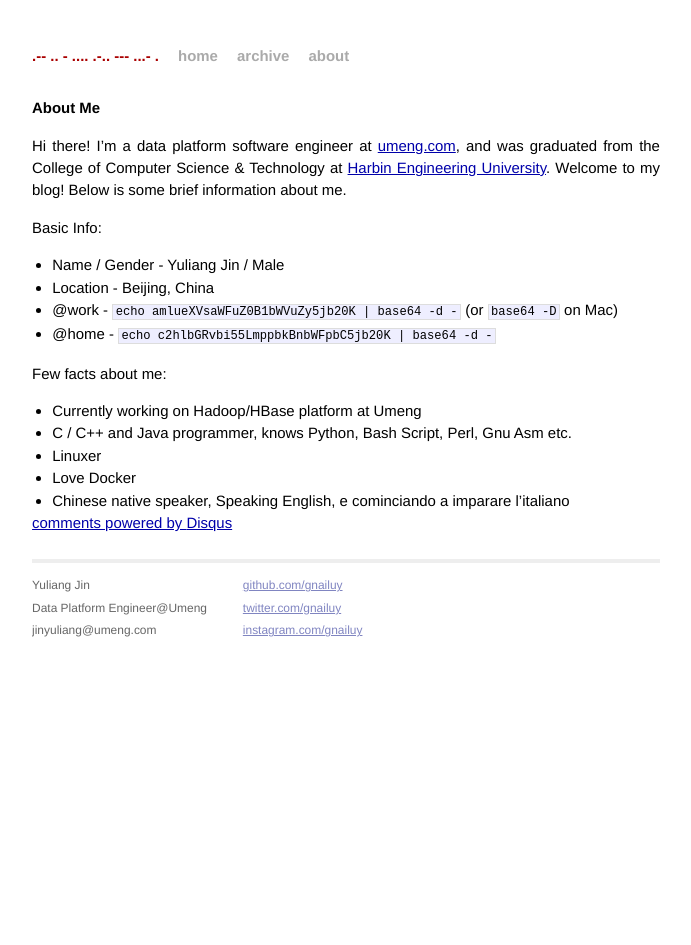
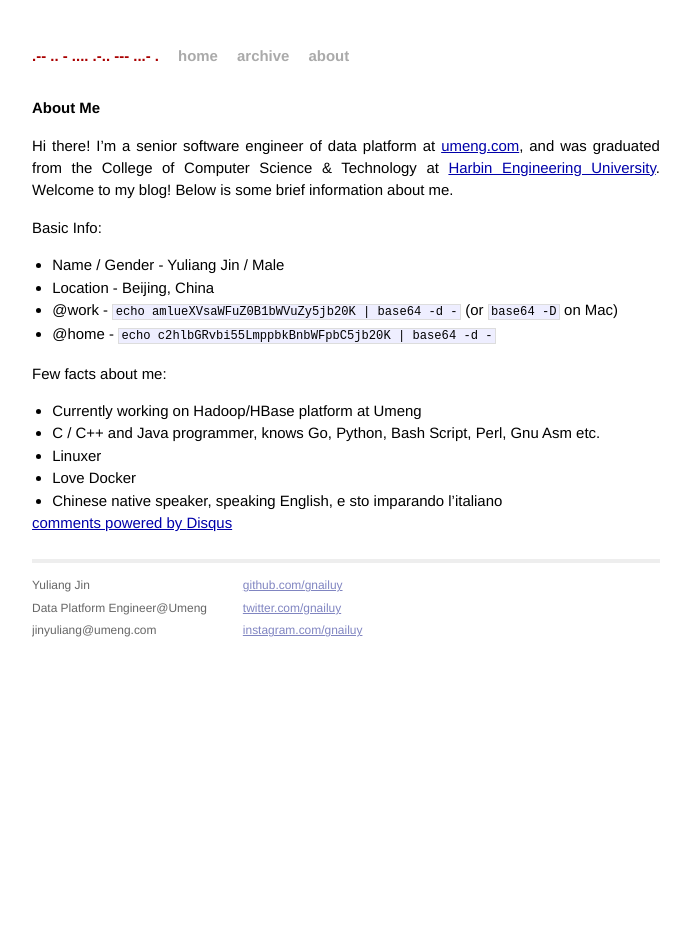
Before and after one commit to gnailuy/gnailuy.com, a Jekyll site: the page built from about.markdown, in a window 1280 px wide. Shown: the whole page, without its empty margins (294-985 px from the left). Built offline with Jekyll 4.4.1, drawn with Linux system fonts in a browser that asks for light colours; Markdown is read by kramdown in place of the engine named in the settings; comment, search, counter and statistics services are not loaded.

Commit message:
update aboutme

```diff
--- a/about.markdown
+++ b/about.markdown
@@ -5,7 +5,10 @@ comment: true
 permalink: /about/index.html
 ---
 
-Hi there! I'm a data platform software engineer at [umeng.com][umeng], and was graduated from the College of Computer Science & Technology at [Harbin Engineering University][heu]. Welcome to my blog! Below is some brief information about me.
+Hi there! I'm a senior software engineer of data platform at [umeng.com][umeng],
+and was graduated from the College of Computer Science & Technology
+at [Harbin Engineering University][heu].
+Welcome to my blog! Below is some brief information about me.
 
 Basic Info:
 
@@ -17,10 +20,10 @@ Basic Info:
 Few facts about me:
 
 * Currently working on Hadoop/HBase platform at Umeng
-* C / C++ and Java programmer, knows Python, Bash Script, Perl, Gnu Asm etc.
+* C / C++ and Java programmer, knows Go, Python, Bash Script, Perl, Gnu Asm etc.
 * Linuxer
 * Love Docker
-* Chinese native speaker, Speaking English, e cominciando a imparare l'italiano
+* Chinese native speaker, speaking English, e sto imparando l’italiano
 
 [umeng]:    http://www.umeng.com
 [heu]:      http://english.hrbeu.edu.cn
```
